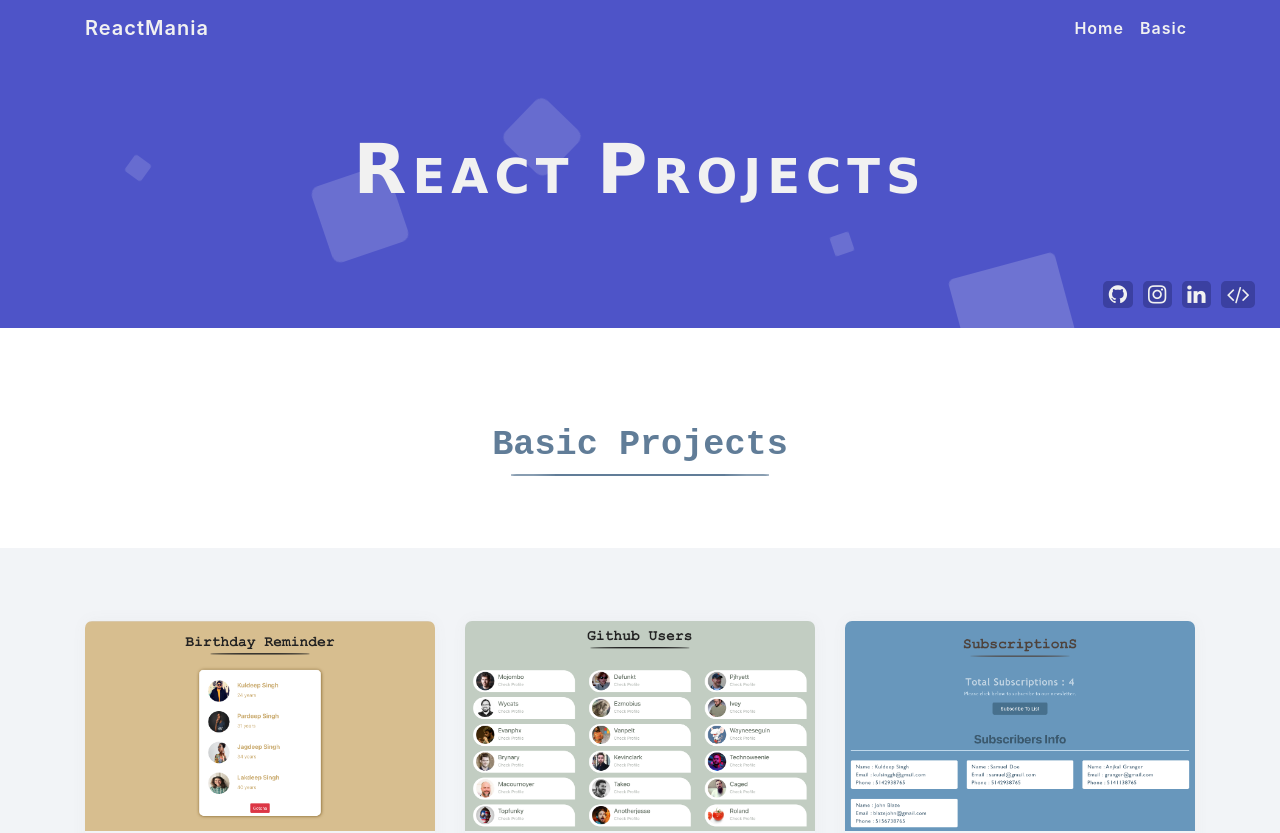
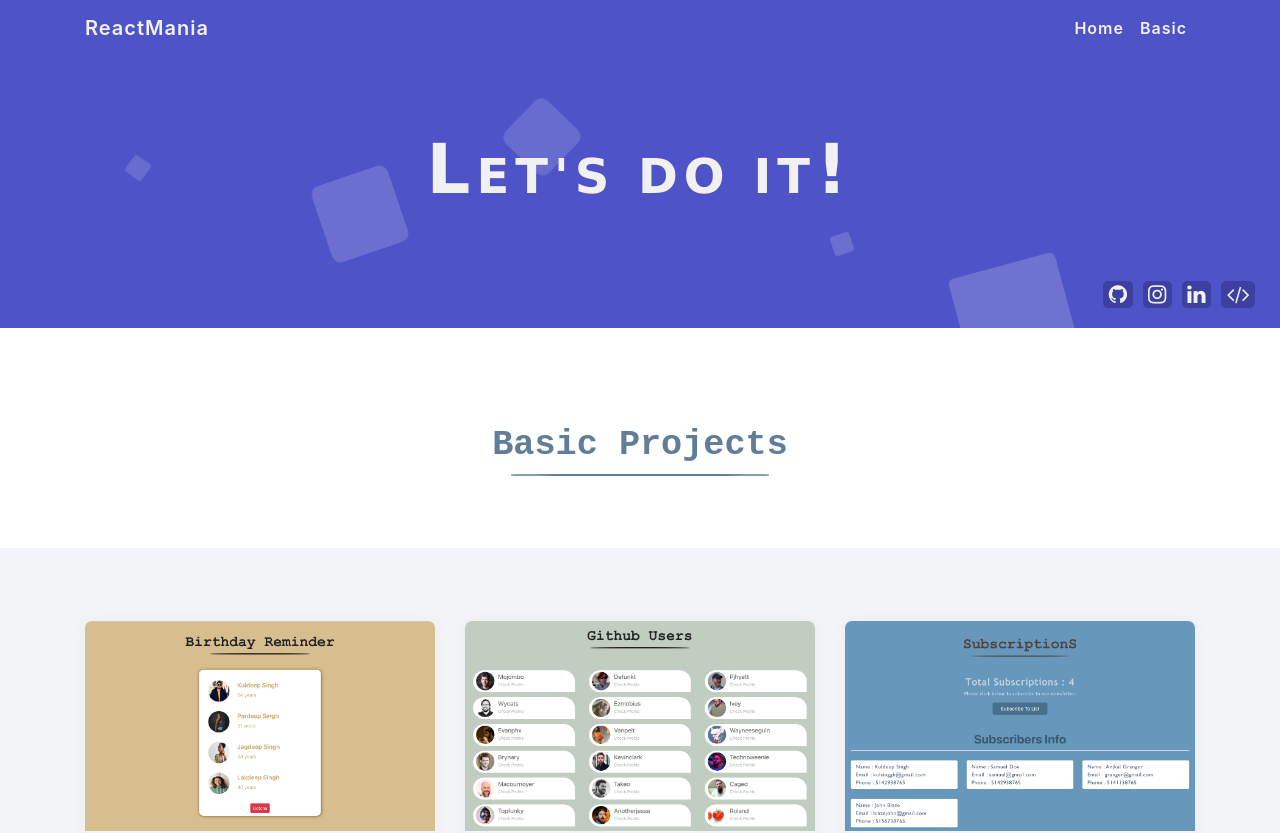
Before and after one commit to Gilpix/React-Projects, a React (Create React App) app: page / in a window 1280 px wide. Shown: the top 833 px of the page. Built offline with nearby package versions, Linux system fonts and the light colour scheme.

Commit message:
Home header text changed to 'Let's do it'

```diff
--- a/src/components/Home.js
+++ b/src/components/Home.js
@@ -33,7 +33,7 @@ function Home() {
                 </ul>
 
                 <h1 className='header-text'>
-
+                    {/*
                     <span className='letter-anim transition big-letter'>R</span>
                     <span className='letter-anim transition'>e</span>
                     <span className='letter-anim transition'>a</span>
@@ -49,7 +49,25 @@ function Home() {
                     <span className='letter-anim transition'>e</span>
                     <span className='letter-anim transition'>c</span>
                     <span className='letter-anim transition'>t</span>
+                    <span className='letter-anim transition'>s</span> */}
+
+
+                    <span className='letter-anim transition big-letter'>L</span>
+                    <span className='letter-anim transition'>e</span>
+                    <span className='letter-anim transition'>t</span>
+                    <span className='letter-anim transition'>'</span>
                     <span className='letter-anim transition'>s</span>
+                    <span> </span>
+
+
+                    <span className='letter-anim transition big-lette'>D</span>
+                    <span className='letter-anim transition'>o</span>
+                    <span> </span>
+
+                    <span className='letter-anim transition big-lette'>I</span>
+                    <span className='letter-anim transition'>t</span>
+                    <span className='letter-anim transition big-letter'>!</span>
+
 
 
 
```
